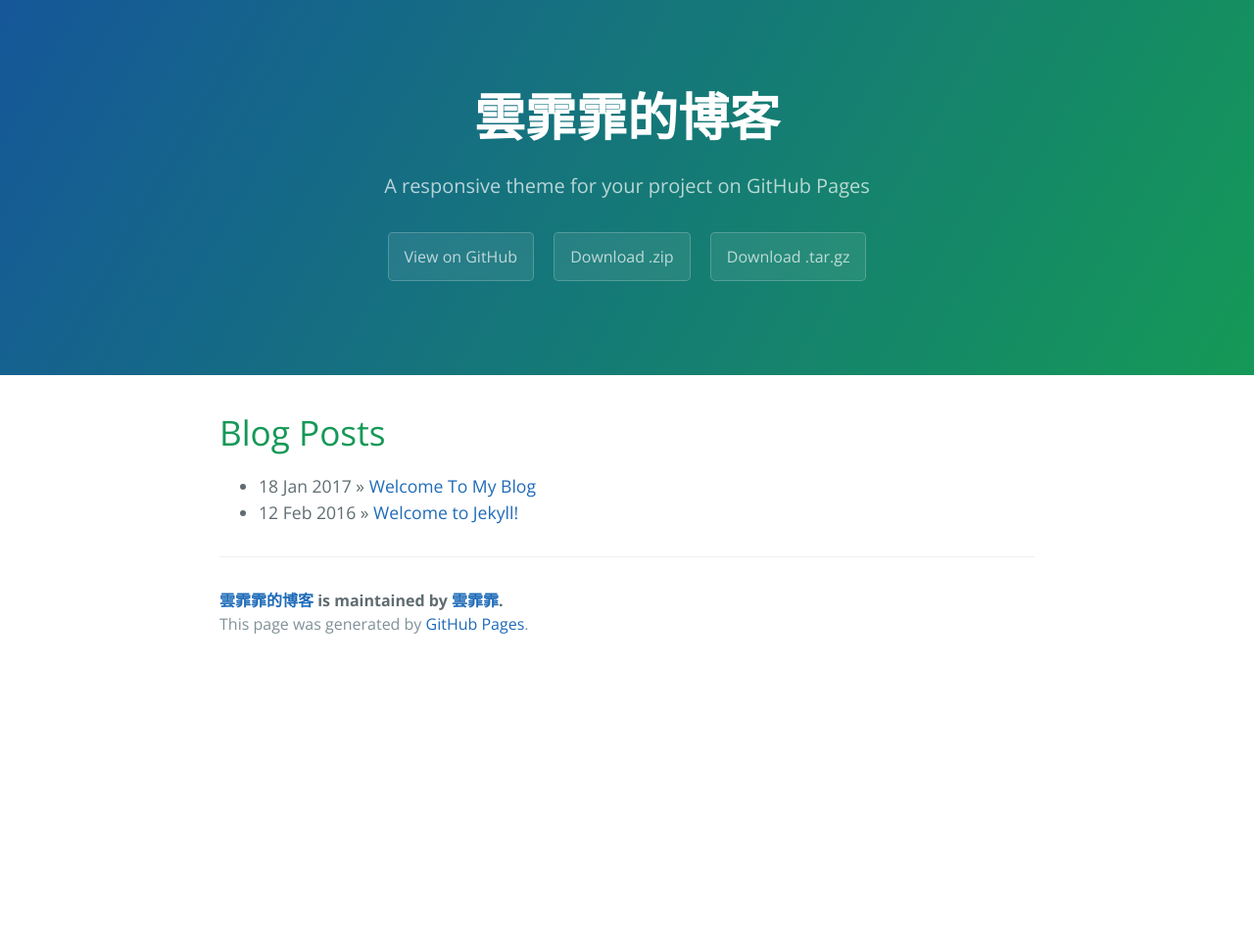
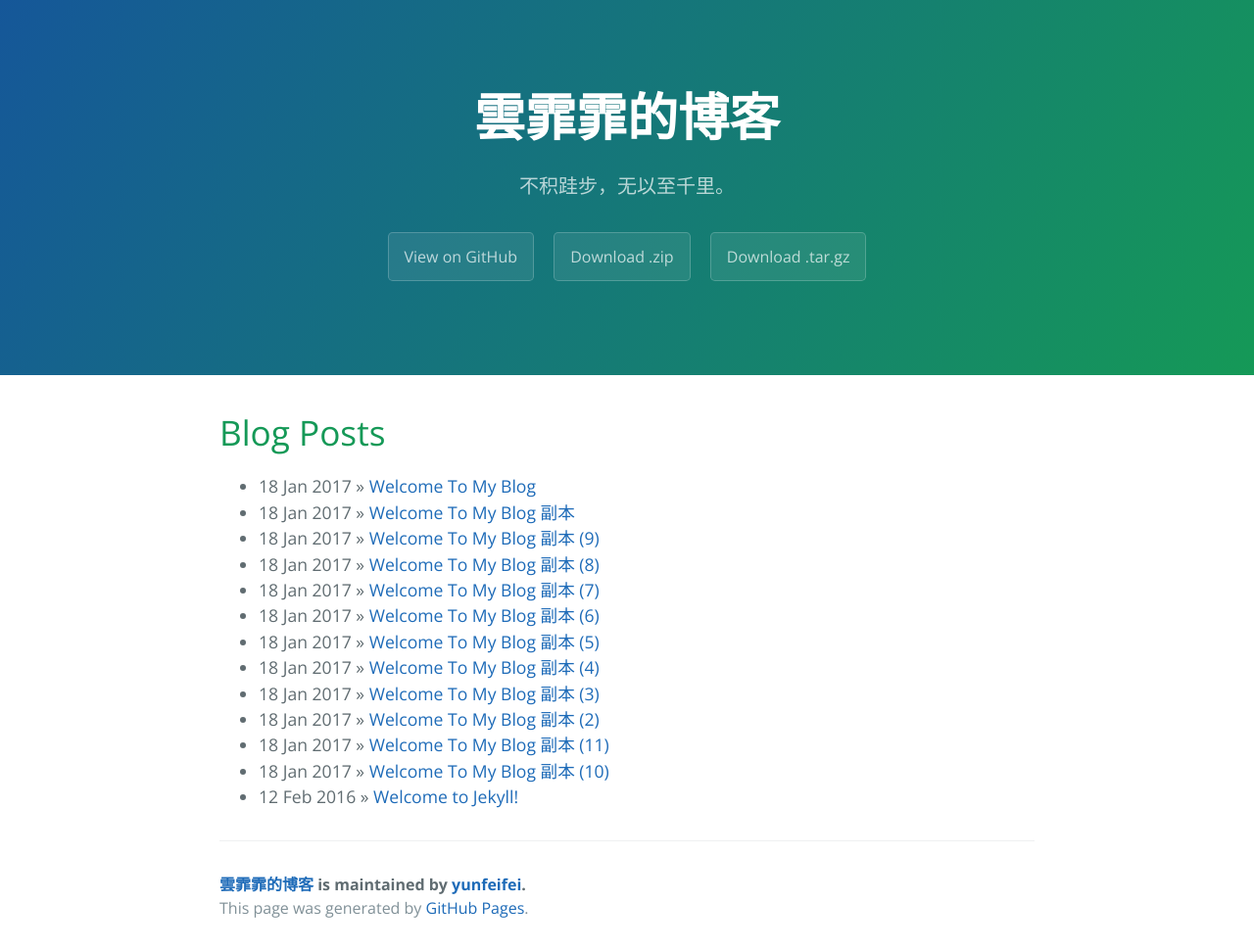
Before and after one commit to yunfeifei/yunfeifei.github.io, a Jekyll site: the page built from index.html, in a window 1280 px wide. Shown: the whole page at 98% size. Built offline with Jekyll 4.4.1, drawn with Linux system fonts in a browser that asks for light colours; the list of posts is cut into pages by our own code; before the commit the page ends 900 px from its top, so only the background shows below that.

Commit message:
测试
测试

```diff
--- a/_config.yml
+++ b/_config.yml
@@ -2,13 +2,13 @@ theme: jekyll-theme-cayman
 
 # Setup
 title:        雲霏霏的博客
-tagline:      A responsive theme for your project on GitHub Pages
+tagline:      不积跬步，无以至千里。
 baseurl:      ""
 paginate:     1
 
 # About/contact
 author:
-  name:       雲霏霏
+  name:       yunfeifei
   url:        http://yunfeifei.github.io
 
 # Gems
--- /dev/null
+++ b/_posts/2017-01-18-Welcome-to-my-blog - 副本 (10).markdown
@@ -0,0 +1 @@
+# Welcome to my blog!
--- /dev/null
+++ b/_posts/2017-01-18-Welcome-to-my-blog - 副本 (11).markdown
@@ -0,0 +1 @@
+# Welcome to my blog!
--- /dev/null
+++ b/_posts/2017-01-18-Welcome-to-my-blog - 副本 (2).markdown
@@ -0,0 +1 @@
+# Welcome to my blog!
--- /dev/null
+++ b/_posts/2017-01-18-Welcome-to-my-blog - 副本 (3).markdown
@@ -0,0 +1 @@
+# Welcome to my blog!
--- /dev/null
+++ b/_posts/2017-01-18-Welcome-to-my-blog - 副本 (4).markdown
@@ -0,0 +1 @@
+# Welcome to my blog!
--- /dev/null
+++ b/_posts/2017-01-18-Welcome-to-my-blog - 副本 (5).markdown
@@ -0,0 +1 @@
+# Welcome to my blog!
--- /dev/null
+++ b/_posts/2017-01-18-Welcome-to-my-blog - 副本 (6).markdown
@@ -0,0 +1 @@
+# Welcome to my blog!
--- /dev/null
+++ b/_posts/2017-01-18-Welcome-to-my-blog - 副本 (7).markdown
@@ -0,0 +1 @@
+# Welcome to my blog!
--- /dev/null
+++ b/_posts/2017-01-18-Welcome-to-my-blog - 副本 (8).markdown
@@ -0,0 +1 @@
+# Welcome to my blog!
--- /dev/null
+++ b/_posts/2017-01-18-Welcome-to-my-blog - 副本 (9).markdown
@@ -0,0 +1 @@
+# Welcome to my blog!
--- /dev/null
+++ b/_posts/2017-01-18-Welcome-to-my-blog - 副本.markdown
@@ -0,0 +1 @@
+# Welcome to my blog!
```
